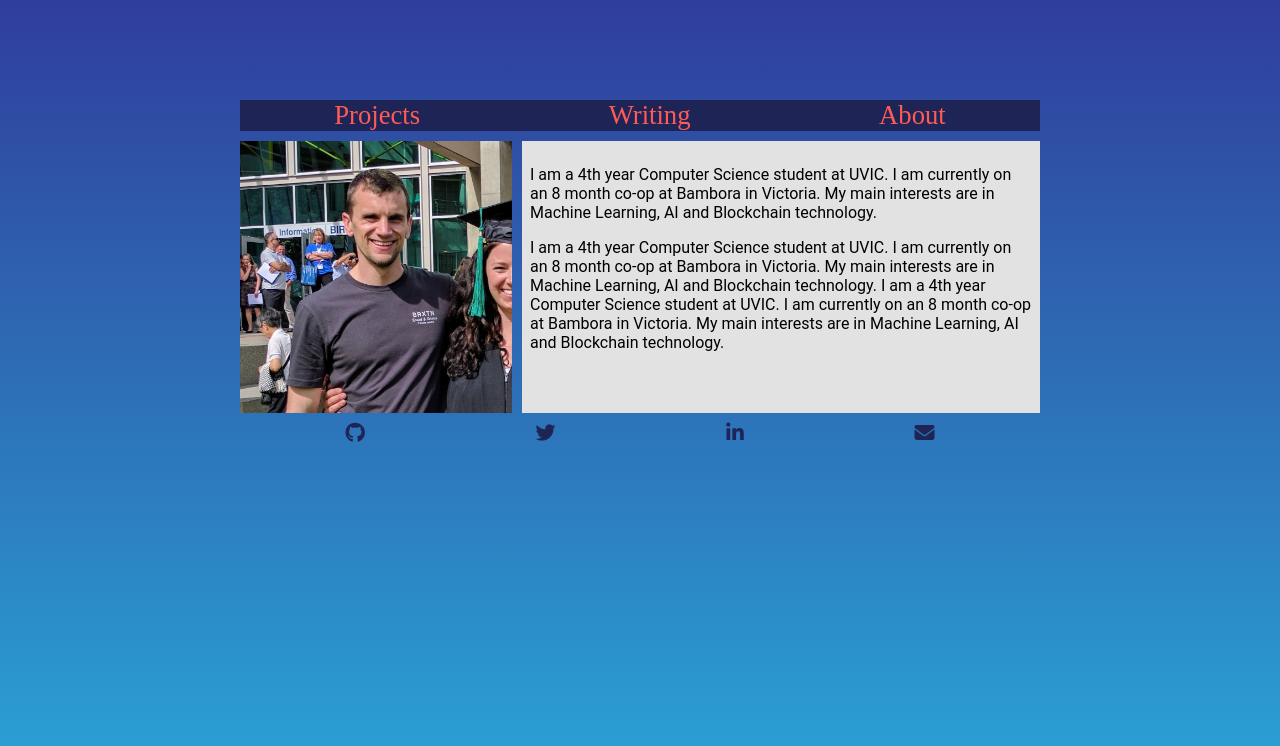
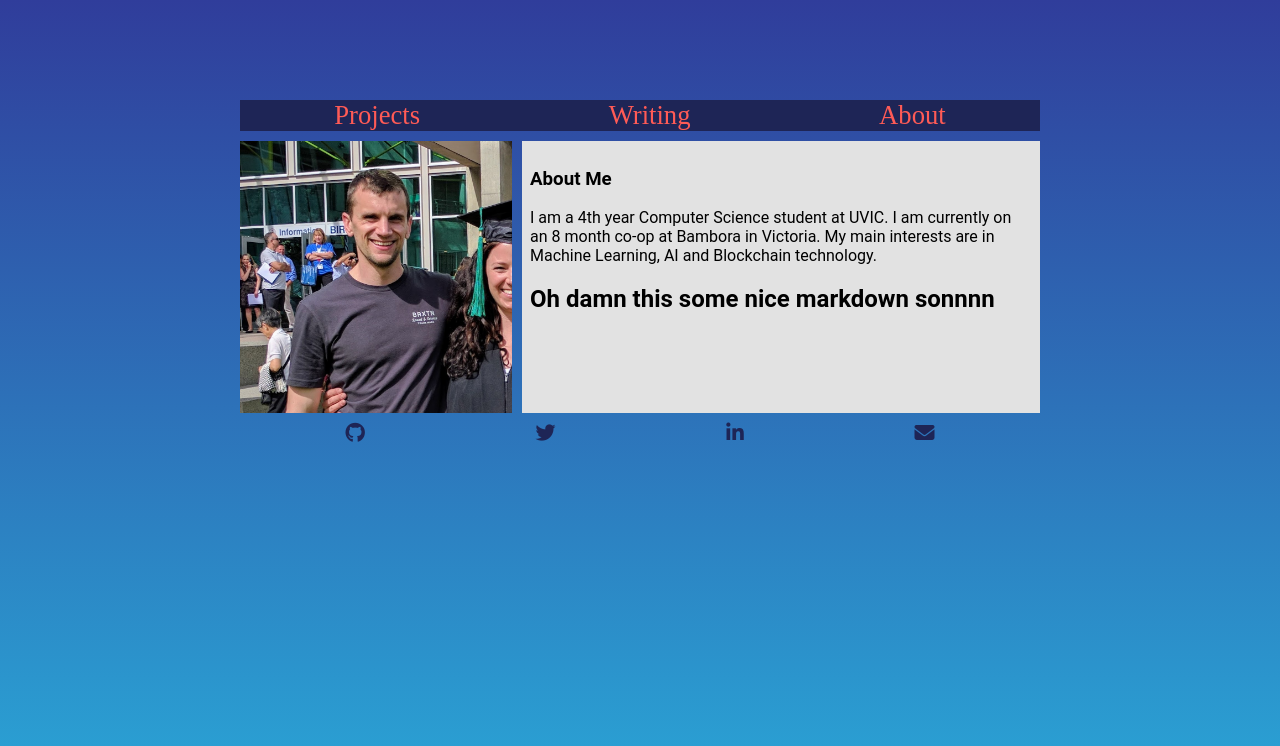
Before and after one commit to jordanmckinney/blog, a React app: page / in a window 1280 px wide. Shown: the top 746 px of the page. Built offline with nearby package versions, Linux system fonts and the light colour scheme; a web font is replaced by a local one.

Commit message:
Remove hardcoded string and inject markdown file
Also added some sweet text to test that it was working

```diff
--- a/src/containers/about/About.js
+++ b/src/containers/about/About.js
@@ -5,13 +5,11 @@ import Footer from '../../components/footer/Footer';
 import headshot from '../../images/headshot.jpg';
 import AboutMe from '../../documents/AboutMe.md';
 
-const input = 'I am a 4th year Computer Science student at UVIC. I am currently on an 8 month co-op at Bambora in Victoria.\nMy main interests are in Machine Learning, AI and Blockchain technology.\n\nI am a 4th year Computer Science student at UVIC. I am currently on an 8 month co-op at Bambora in Victoria.\nMy main interests are in Machine Learning, AI and Blockchain technology. I am a 4th year Computer Science student at UVIC. I am currently on an 8 month co-op at Bambora in Victoria.\nMy main interests are in Machine Learning, AI and Blockchain technology.'
-
 const About = () => (
   <div>
     <div className="about-container">
       <img src={headshot} className="headshot" alt="headshot" />
-      <Article source={input} />
+      <Article source={AboutMe} />
     </div>
     <Footer />
   </div>
--- a/src/documents/AboutMe.md
+++ b/src/documents/AboutMe.md
@@ -1,3 +1,5 @@
 ### About Me
 
 I am a 4th year Computer Science student at UVIC. I am currently on an 8 month co-op at Bambora in Victoria. My main interests are in Machine Learning, AI and Blockchain technology.
+
+## Oh damn this some nice markdown sonnnn
```
